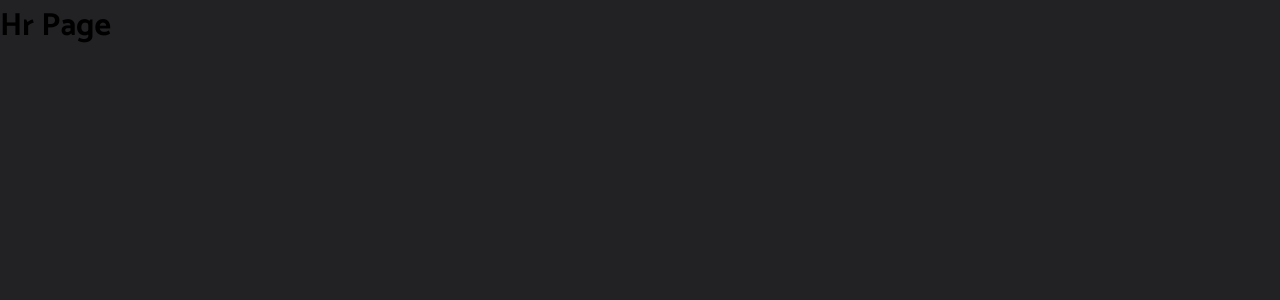
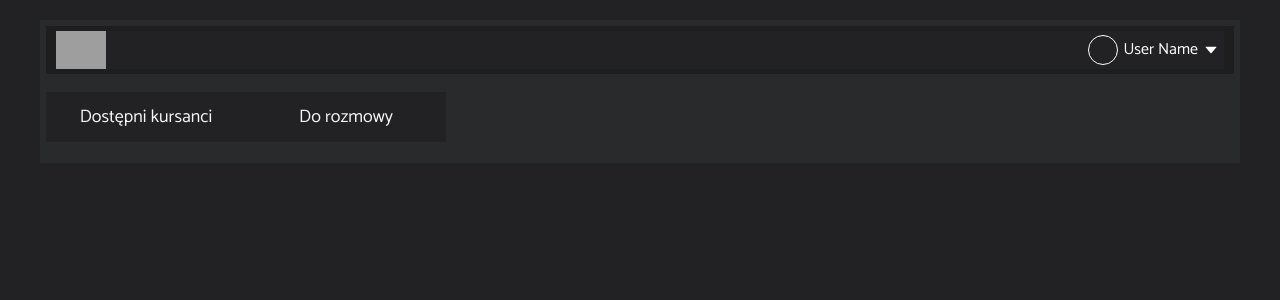
Before and after one commit to Fremen1990/head-hunter-frontend, a React (Create React App) app: page / in a window 1280 px wide. Shown: the top 300 px of the page. Built offline with nearby package versions, Linux system fonts and the light colour scheme; grey boxes are pictures that could not be loaded.

Commit message:
Created Students navigation element

```diff
--- /dev/null
+++ b/src/components/Dashboard/Students.style.tsx
@@ -0,0 +1,32 @@
+import styled from 'styled-components'
+import { appColors } from '../../constants/Layout/app.colors'
+
+export const StudentsTabs = styled.nav`
+   display: flex;
+   flex-direction: row;
+   align-items: center;
+   margin-top: 10px;
+   background: ${appColors.pageContainerColor};
+   justify-content: flex-start;
+   width: 100%;
+   height: 72px;
+`
+
+export const OneTab = styled.a`
+   margin-top: 18px;
+   padding: 10px 20px;
+   margin-bottom: 25px;
+   width: 200px;
+   text-align: center;
+   cursor: pointer;
+
+   &:hover {
+      border-bottom: 1px solid red;
+   }
+`
+
+export const Text = styled.p`
+   font-family: Catamaran, sans-serif;
+   color: ${appColors.fontColor};
+   font-size: 18px;
+`
--- /dev/null
+++ b/src/components/Dashboard/Students.tsx
@@ -0,0 +1,19 @@
+import React from 'react'
+import { OneTab, StudentsTabs, Text } from './Students.style'
+
+// export interface IStudentsElement {
+//   children: React.ReactNode
+// }
+
+export const StudentsNavigation = () => {
+   return (
+      <StudentsTabs>
+         <OneTab>
+            <Text>Dostępni kursanci</Text>
+         </OneTab>
+         <OneTab>
+            <Text>Do rozmowy</Text>
+         </OneTab>
+      </StudentsTabs>
+   )
+}
--- a/src/pages/Home.page.tsx
+++ b/src/pages/Home.page.tsx
@@ -1,7 +1,17 @@
 import React from 'react'
+import { PageContainer } from '../constants/Layout/Container.styles'
+import { Header } from '../components/Header/Header'
+import { StudentsNavigation } from '../components/Dashboard/Students'
 
 export interface IHomePageProps {}
 
 export const Home: React.FunctionComponent<IHomePageProps> = () => {
-   return <h1>Hr Page</h1>
+   return (
+      <>
+         <PageContainer>
+            <Header />
+            <StudentsNavigation />
+         </PageContainer>
+      </>
+   )
 }
```
